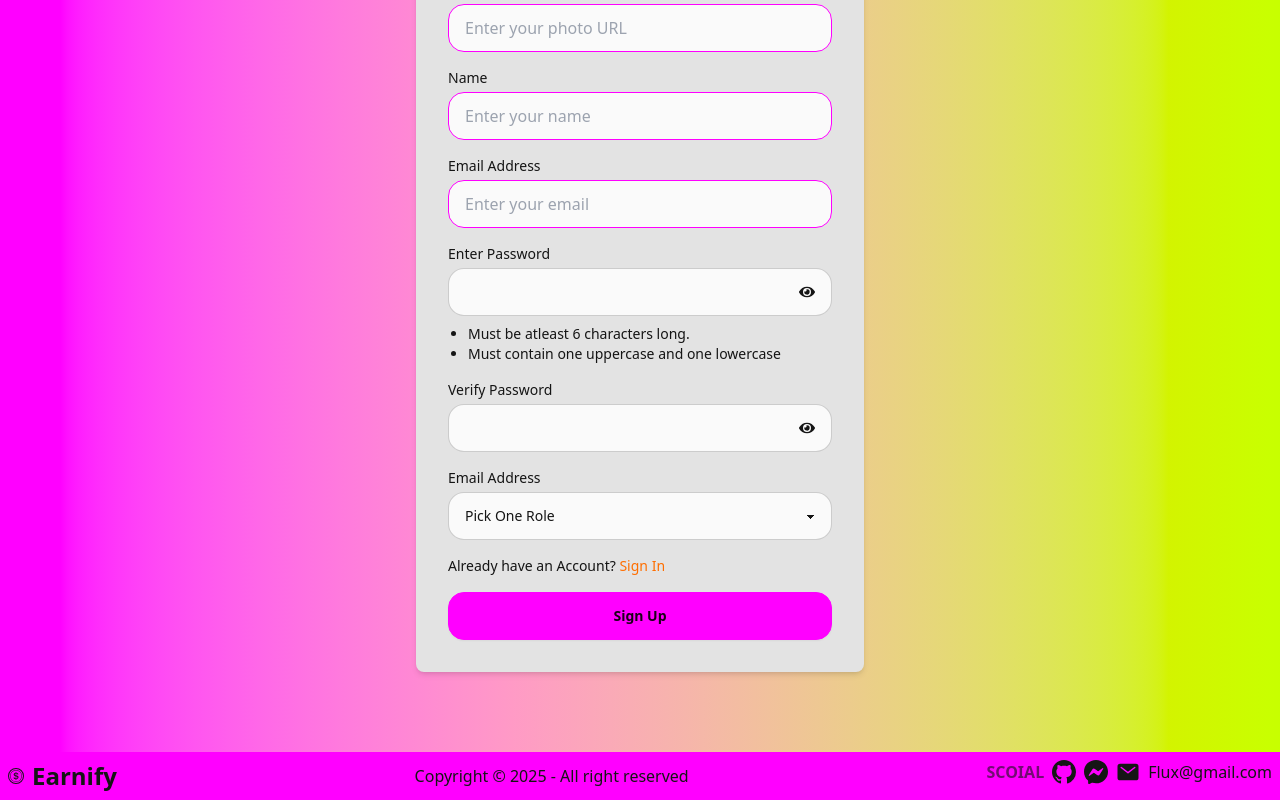
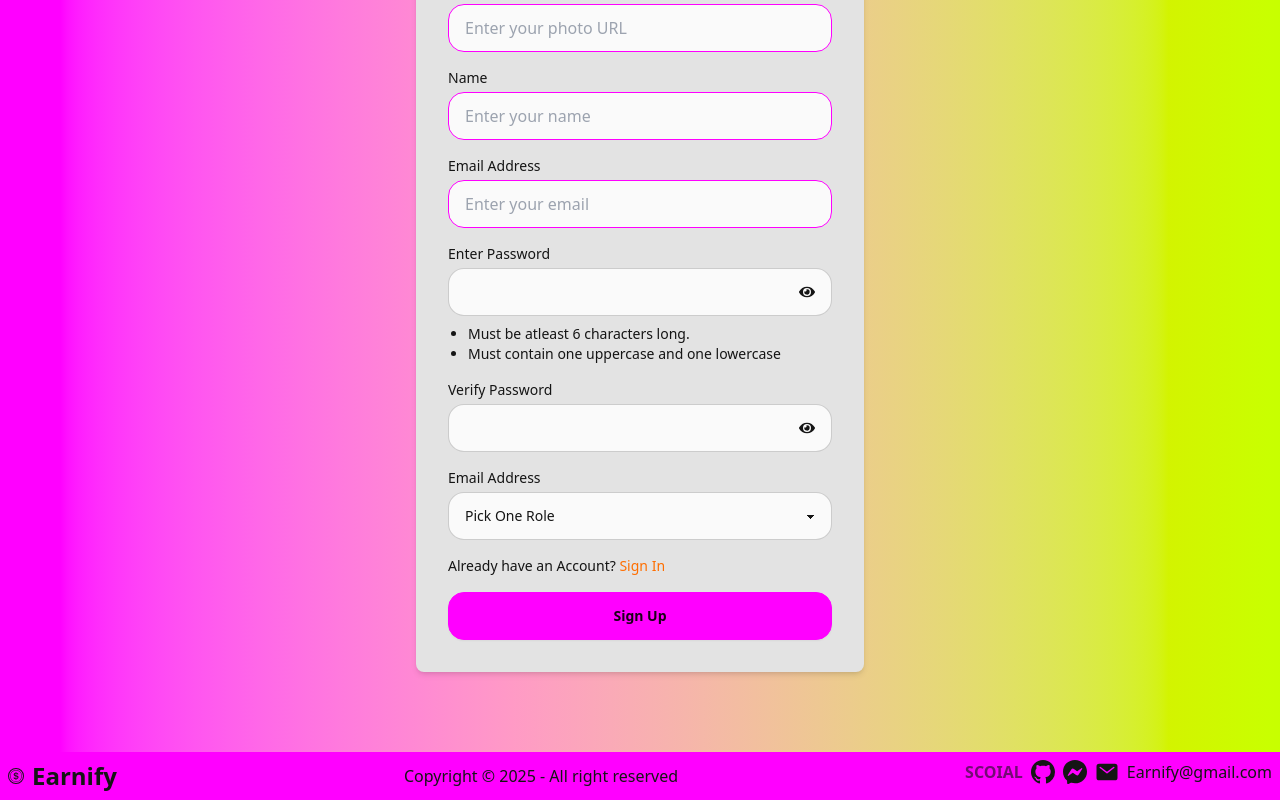
Before and after one commit to adnansyed101/earnify-client, a React (Vite) app: page /signup in a window 1280 px wide. Shown: the part 188-988 px from the top of the page. Built offline with nearby package versions, Linux system fonts and the light colour scheme; no server answers.

Commit message:
Fix names

```diff
--- a/src/components/Footer.jsx
+++ b/src/components/Footer.jsx
@@ -30,7 +30,10 @@ const Footer = () => {
               >
                 <BsMessenger />
               </a>
-              <p className="flex gap-2"><IoMail className="text-2xl"/> Flux@gmail.com</p>
+              <p className="flex gap-2">
+                <IoMail className="text-2xl" />
+                Earnify@gmail.com
+              </p>
             </div>
           </div>
         </nav>
--- a/src/pages/SignUp.jsx
+++ b/src/pages/SignUp.jsx
@@ -13,7 +13,7 @@ const SignUp = () => {
   const navigate = useNavigate();
 
   useEffect(() => {
-    document.title = "R&R | Sign Up";
+    document.title = "Earnify | Sign Up";
     window.scrollTo(0, 0);
   }, []);
 
```
